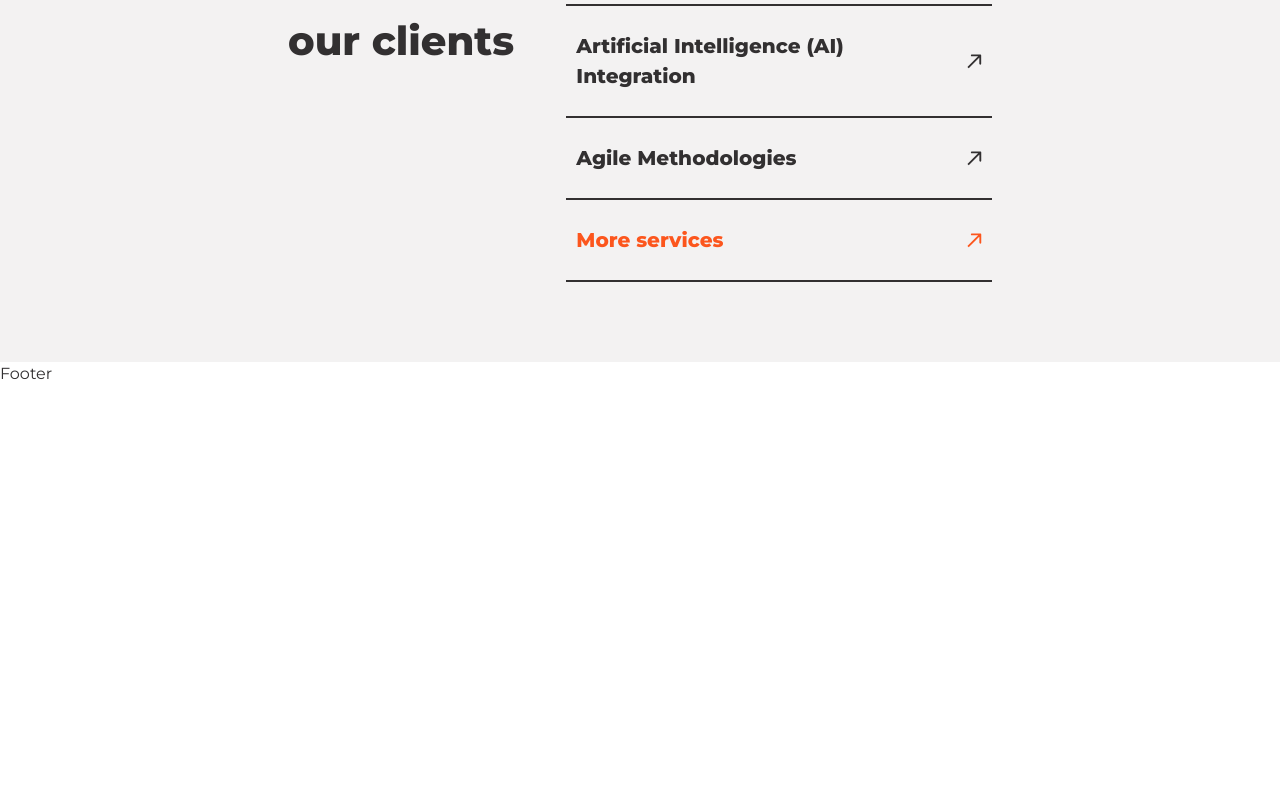
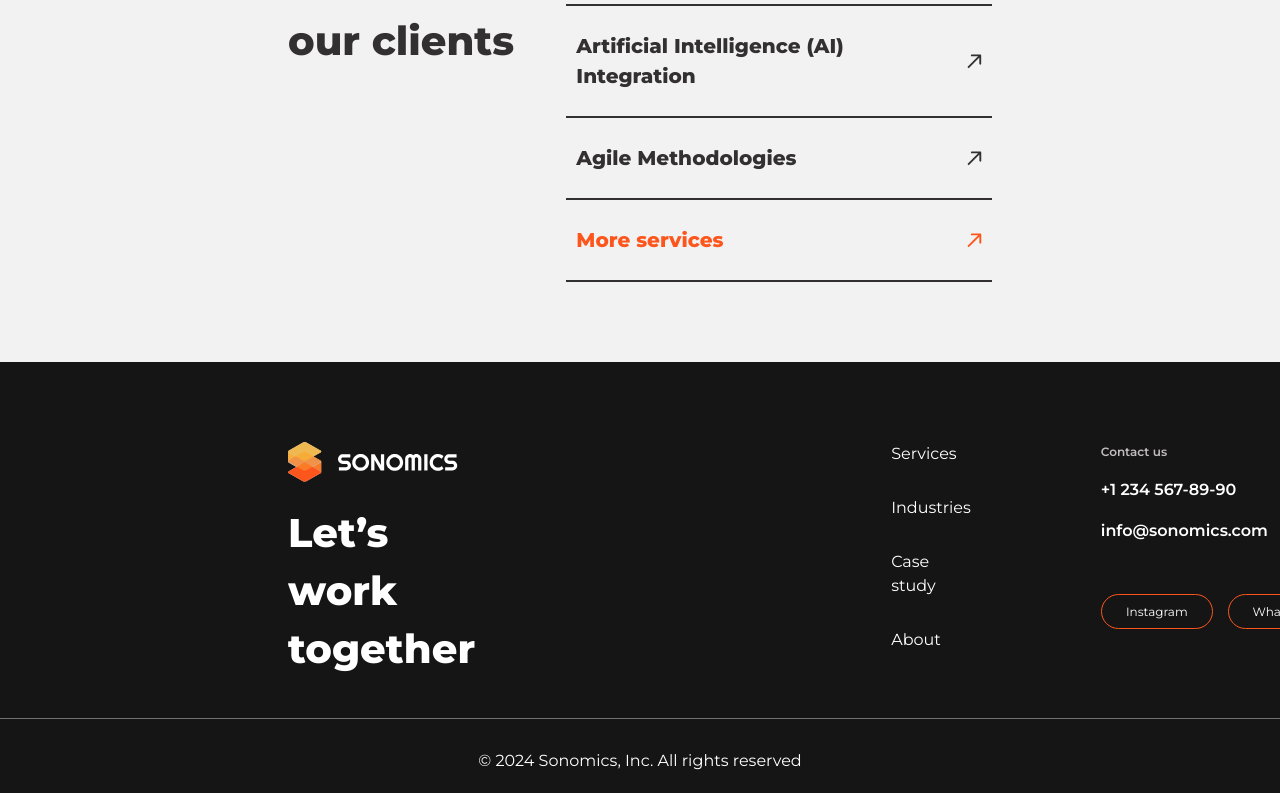
Before and after one commit to skabanets/sonomics, a React (Vite) app: page / in a window 1280 px wide. Shown: the part 1283-2076 px from the top of the page. Before the commit the page ends 1669 px from the top, so only its background shows below. Built offline with nearby package versions, Linux system fonts and the light colour scheme.

Commit message:
Update Footer

```diff
--- a/src/index.css
+++ b/src/index.css
@@ -65,6 +65,8 @@ html[data-theme="light"] {
   --accent-orange: #fa7b26;
   --navlink-active-color: #fc561d;
 
+  --grey-600: #74716f;
+
   --theme-toggle-translate: 5px;
 }
 
@@ -86,11 +88,21 @@ html[data-theme="dark"] {
   --accent-orange: #fa7b26;
   --navlink-active-color: #f8b332;
 
+  --grey-600: #74716f;
+
   --theme-toggle-translate: 27.5px;
 }
 
 body {
   @apply min-h-screen bg-primaryBgColor font-montserrat leading-6 text-mainTextColor transition-all duration-300 ease-in;
+}
+
+#root {
+  @apply flex min-h-screen flex-col;
+}
+
+main {
+  @apply grow-[1];
 }
 
 h1 {
--- a/src/layout/Footer.tsx
+++ b/src/layout/Footer.tsx
@@ -1,3 +1,52 @@
+import { Link } from "react-router-dom";
+
+import { Logo, NavMenu } from "../components";
+
+import { socialLinks } from "../constants";
+
 export const Footer = () => {
-  return <footer>Footer</footer>;
+  return (
+    <footer className="bg-blackBgColor pb-[20px] pt-[80px]">
+      <div className="container flex pb-[40px]">
+        <div className="mr-[416px] w-[281px] space-y-[22px]">
+          {" "}
+          <Logo className="fill-whiteTextColor" />
+          <h2 className="text-whiteTextColor">Let&#8217;s work together</h2>
+        </div>
+        <nav className="mr-[130px]">
+          <NavMenu className="flex flex-col gap-[30px] text-whiteTextColor" />
+        </nav>
+        <div>
+          <address className="mb-[50px] not-italic">
+            <p className="label mb-[15px] text-secondaryLightTextColor">Contact us</p>
+            <ul className="bold-text flex flex-col gap-[15px] text-whiteTextColor">
+              <li>
+                <Link to="tel:+12345678990">+1 234 567-89-90</Link>
+              </li>
+              <li>
+                <Link to="mailto:info@sonomics.com">info@sonomics.com</Link>
+              </li>
+            </ul>
+          </address>
+          <ul className="flex gap-[15px]">
+            {socialLinks.map(({ link, text }, index) => (
+              <li key={index}>
+                <Link
+                  to={link}
+                  target="_blank"
+                  rel="noopener noreferrer"
+                  className="flex h-[35px] w-[112px] items-center justify-center rounded-[90px] border border-accentRedColor px-[25px] py-[10px] text-[12px] text-whiteTextColor"
+                >
+                  {text}
+                </Link>
+              </li>
+            ))}
+          </ul>
+        </div>
+      </div>
+      <div className="border-grey600Color container max-w-[1280px] border-t pt-[30px] text-center">
+        <p className="small-text text-white">© 2024 Sonomics, Inc. All rights reserved</p>
+      </div>
+    </footer>
+  );
 };
--- a/tailwind.config.ts
+++ b/tailwind.config.ts
@@ -27,6 +27,8 @@ export default {
         accentOrangeColor: "var(--accent-orange)",
 
         navlinkActiveColor: "var(--navlink-active-color)",
+
+        grey600Color: "var(--grey-600)",
       },
       spacing: {
         themeToggleTranslate: "var(--theme-toggle-translate)",
```
